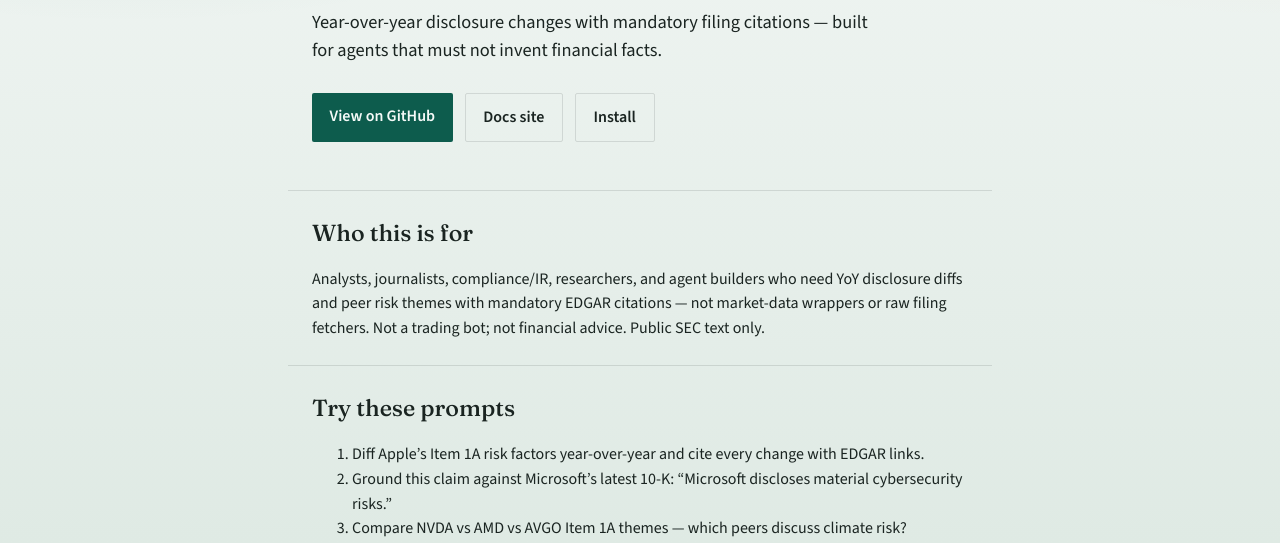
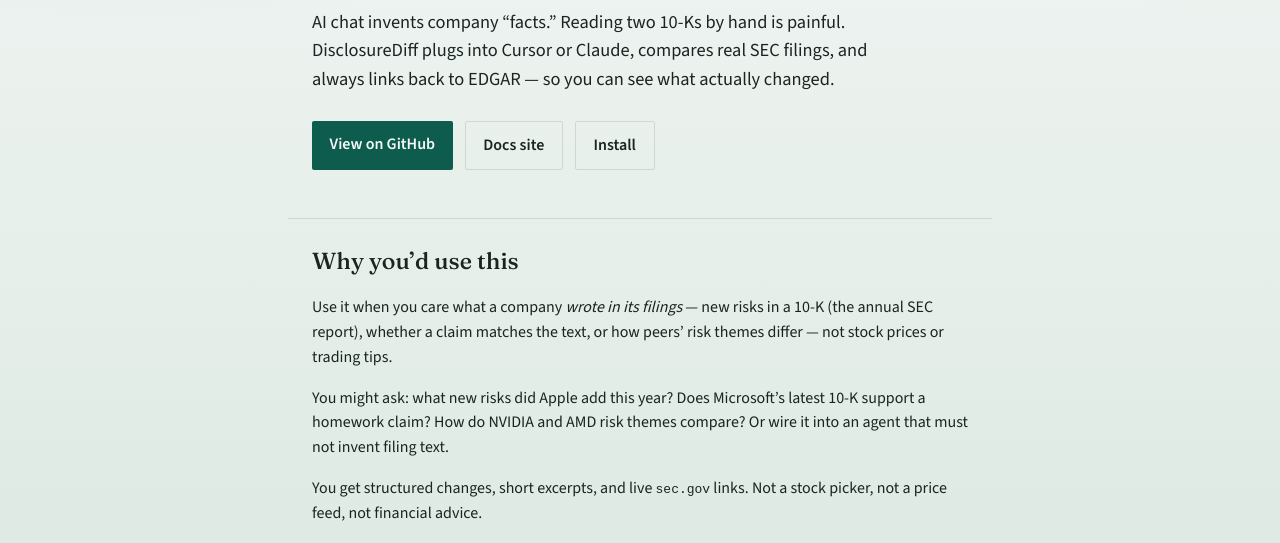
Before and after one commit to subasah/disclosurediff-mcp, a website: page docs/index.html in a window 1280 px wide. Shown: the part 257-800 px from the top of the page. Drawn offline with nearby package versions, Linux system fonts and the light colour scheme.

Commit message:
Clarify why first-time users would use DisclosureDiff.
Replace recruiter-style audience copy with story-driven motivation, try-it prompts, and matching landing hero text so newcomers see concrete value before install docs.

```diff
--- a/docs/index.html
+++ b/docs/index.html
@@ -14,7 +14,7 @@
   <header class="hero">
     <p class="eyebrow">MCP · SEC EDGAR</p>
     <h1>DisclosureDiff</h1>
-    <p class="lede">Year-over-year disclosure changes with mandatory filing citations — built for agents that must not invent financial facts.</p>
+    <p class="lede">AI chat invents company “facts.” Reading two 10-Ks by hand is painful. DisclosureDiff plugs into Cursor or Claude, compares real SEC filings, and always links back to EDGAR — so you can see what actually changed.</p>
     <div class="cta">
       <a class="primary" href="https://github.com/subasah/disclosurediff-mcp">View on GitHub</a>
       <a class="ghost" href="https://subasah.github.io/disclosurediff-mcp/">Docs site</a>
@@ -23,16 +23,18 @@
   </header>
 
   <section id="audience">
-    <h2>Who this is for</h2>
-    <p>Analysts, journalists, compliance/IR, researchers, and agent builders who need YoY disclosure diffs and peer risk themes with mandatory EDGAR citations — not market-data wrappers or raw filing fetchers. Not a trading bot; not financial advice. Public SEC text only.</p>
+    <h2>Why you’d use this</h2>
+    <p>Use it when you care what a company <em>wrote in its filings</em> — new risks in a 10-K (the annual SEC report), whether a claim matches the text, or how peers’ risk themes differ — not stock prices or trading tips.</p>
+    <p>You might ask: what new risks did Apple add this year? Does Microsoft’s latest 10-K support a homework claim? How do NVIDIA and AMD risk themes compare? Or wire it into an agent that must not invent filing text.</p>
+    <p>You get structured changes, short excerpts, and live <code>sec.gov</code> links. Not a stock picker, not a price feed, not financial advice.</p>
   </section>
 
   <section id="prompts">
     <h2>Try these prompts</h2>
     <ol>
       <li>Diff Apple’s Item 1A risk factors year-over-year and cite every change with EDGAR links.</li>
-      <li>Ground this claim against Microsoft’s latest 10-K: “Microsoft discloses material cybersecurity risks.”</li>
-      <li>Compare NVDA vs AMD vs AVGO Item 1A themes — which peers discuss climate risk?</li>
+      <li>Ground this claim against Microsoft’s latest 10-K: “Microsoft discloses material cybersecurity risks.” Include excerpts and filing URLs.</li>
+      <li>Compare NVDA vs AMD Item 1A themes — which risks show up for one peer but not the other? Cite EDGAR.</li>
     </ol>
   </section>
 
```
Also changed, not shown: landing/index.html (+7 -5 lines), README.md.
